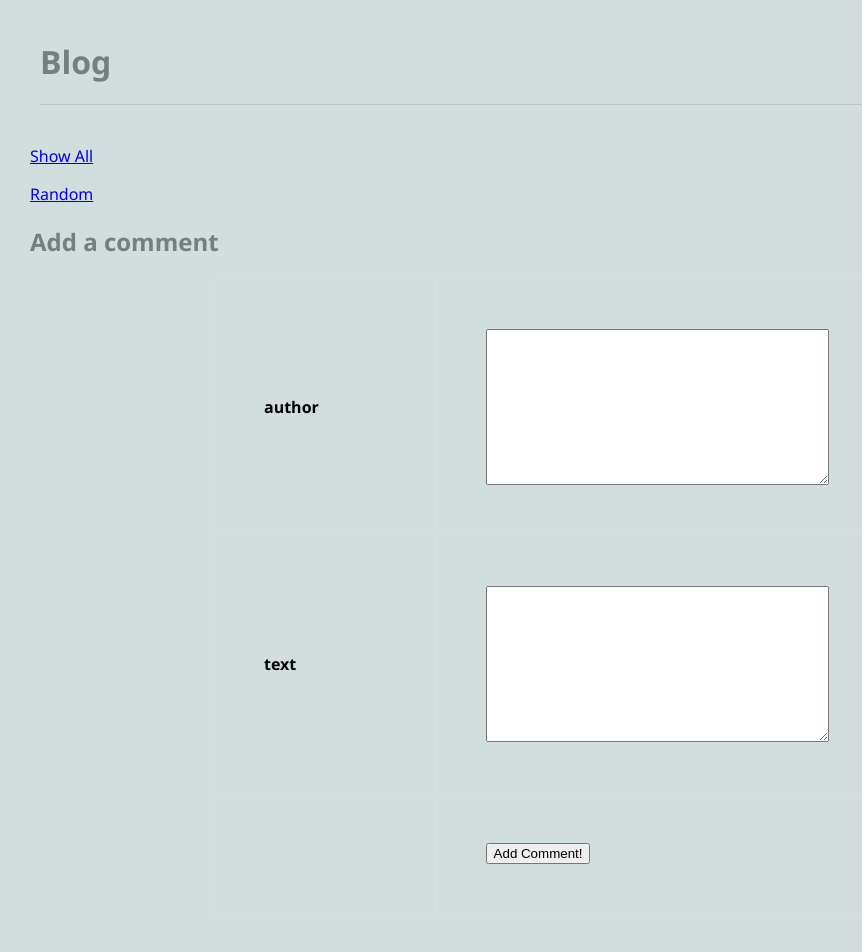
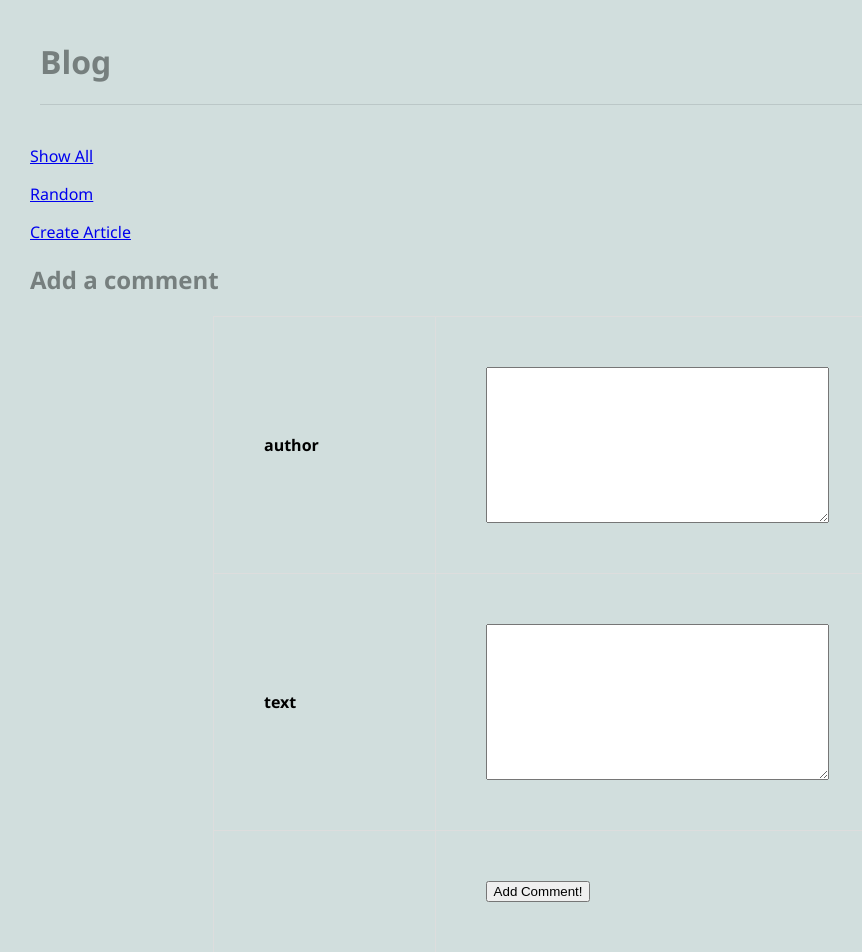
Before and after one commit to KevinTan25/cs412-django, a Django app: page /blog/article/1/create_comment in a window 1280 px wide. Shown: the top 952 px of the page, without its empty margins (0-862 px from the left). Before the commit the page ends 864 px from the top, so only its background shows below. Run offline with Django 5.2, Linux system fonts and the light colour scheme; data comes from the database, SQL or seed files in the repository.

Commit message:
New article to handle images

```diff
--- a/blog/forms.py
+++ b/blog/forms.py
@@ -1,8 +1,17 @@
 from django import forms
 from .models import Comment
+from .models import Article
 class CreateCommentForm(forms.ModelForm):
     '''A form to add a Comment to the database.'''
     class Meta:
         '''associate this form with the Comment model; select fields.'''
         model = Comment
         fields = ['author', 'text', ]  # which fields from model should we use
+
+class CreateArticleForm(forms.ModelForm):
+    '''A form to add a new Article to the database.'''
+    class Meta:
+        '''Associate this form with the Article model; select fields to add.'''
+        model = Article
+        fields = ['author', 'title', 'text', 'image_file']
+    ## other class(es)
--- a/blog/models.py
+++ b/blog/models.py
@@ -1,6 +1,7 @@
 # blog/models.py
 # Define the data objects for our application
 from django.db import models
+from django.urls import reverse
 
 # Create your models here.
 class Article(models.Model):
@@ -11,7 +12,8 @@ class Article(models.Model):
     author = models.TextField(blank=False)
     text = models.TextField(blank=False)
     published = models.DateTimeField(auto_now=True) # When we create an object set the time to now
-    image_url = models.URLField(blank=True) # URL that will refer to an image url (it will not upload an image)
+    # image_url = models.URLField(blank=True) # URL that will refer to an image url (it will not upload an image)
+    image_file = models.ImageField(blank=True) # an actual image
 
     def __str__(self):
         '''Return a string representation of this object'''
@@ -24,6 +26,10 @@ class Article(models.Model):
         # use the ORM to retreme Comments for which the FK is this article
         comments = Comment.objects.filter(article=self)
         return comments
+
+    def get_absolute_url(self):
+        '''Return the URL to display this Article.'''
+        return reverse('article', kwargs={'pk':self.pk})
 
 
 class Comment(models.Model):
--- a/blog/templates/blog/article.html
+++ b/blog/templates/blog/article.html
@@ -8,7 +8,8 @@
 
 <main class="grid-container">
         <article>
-            <img src="{{article.image_url}}" alt="{{article.image_url}}">
+            <!-- <img src="{{article.image_url}}" alt="{{article.image_url}}"> -->
+            <img src="{{article.image_file.url}}" alt="{{article.image_file.url}}">
 
             <div>
                 <h2>{{article.title}}</h2>
--- a/blog/templates/blog/base.html
+++ b/blog/templates/blog/base.html
@@ -16,6 +16,7 @@
             <li>
                 <ul><a href="{% url 'show_all' %}">Show All</a></ul>
                 <ul><a href="{% url 'random' %}">Random</a></ul>
+                <ui><a href="{% url 'create_article' %}">Create Article </a></ui>
             </li>
         </nav>
 
--- a/blog/templates/blog/show_all.html
+++ b/blog/templates/blog/show_all.html
@@ -12,7 +12,8 @@
     {% for a in articles %}
         <article>
             <a href="{% url 'article' a.pk %}">
-                <img src="{{a.image_url}}" alt="{{a.image_url}}"> <!-- Will make picture a link -->
+                <!-- <img src="{{a.image_url}}" alt="{{a.image_url}}">  # Will make picture a link -->
+                <img src="{{a.image_file.url}}" alt="{{a.image_file.url}}">
             </a>
 
             <div>
--- a/blog/urls.py
+++ b/blog/urls.py
@@ -12,4 +12,5 @@ urlpatterns = [
     path(r'article/<int:pk>', views.ArticleView.as_view(), name="article"), ## <int:pk> will work with default get_object method
     # path('create_comment', views.CreateCommentView.as_view(), name='create_comment'), ### FIRST (WITHOUT PK)
     path(r'article/<int:pk>/create_comment', views.CreateCommentView.as_view(), name='create_comment'), ### NEW
+    path(r'create_article', views.CreateArticleView.as_view(), name='create_article'),  ### NEW
 ]
--- a/blog/views.py
+++ b/blog/views.py
@@ -93,3 +93,17 @@ class CreateCommentView(CreateView):
         '''Return the URL to redirect to after successfully submitting form.'''
         #return reverse('show_all')
         return reverse('article', kwargs={'pk': self.kwargs['pk']})
+
+from .forms import CreateArticleForm, CreateCommentForm ## new import
+class CreateArticleView(CreateView):
+    '''A view to create a new Article and save it to the database.'''
+    form_class = CreateArticleForm
+    template_name = "blog/create_article_form.html"
+
+    def form_valid(self, form):
+        '''
+        Handle the form submission to create a new Article object.
+        '''
+        print(f'CreateArticleView: form.cleaned_data={form.cleaned_data}')
+        # delegate work to the superclass version of this method
+        return super().form_valid(form)
--- a/cs412/settings.py
+++ b/cs412/settings.py
@@ -133,6 +133,9 @@ STATICFILES_DIRS = [
     os.path.join(BASE_DIR, "static")
 ]
 
+MEDIA_ROOT = os.path.join(BASE_DIR, 'media/')
+MEDIA_URL = '/media/'
+
 # Default primary key field type
 # https://docs.djangoproject.com/en/5.1/ref/settings/#default-auto-field
 
--- a/cs412/urls.py
+++ b/cs412/urls.py
@@ -34,4 +34,6 @@ urlpatterns = [
     path("blog/", include("blog.urls")), # Associate with blog/urls.py
 
     path("mini_fb/", include("mini_fb.urls")), # Associate with mini_fb/urls.py
-] + static(settings.STATIC_URL, document_root=settings.STATIC_ROOT)
+]
+urlpatterns += static(settings.STATIC_URL, document_root=settings.STATIC_ROOT)
+urlpatterns += static(settings.MEDIA_URL, document_root=settings.MEDIA_ROOT)
```
Also changed, not shown: blog/templates/blog/create_article_form.html (added, +26 -0 lines), blog/migrations/0004_remove_article_image_url_article_image_file.py (added), db.sqlite3, media/JL-NYC.jpg (added), media/JL-guitar.jpg (added), media/JL_1974_EqDBmy4.jpg (added), media/John-Lennon-The-Beatles-1968.jpg (added), 4 other files.
